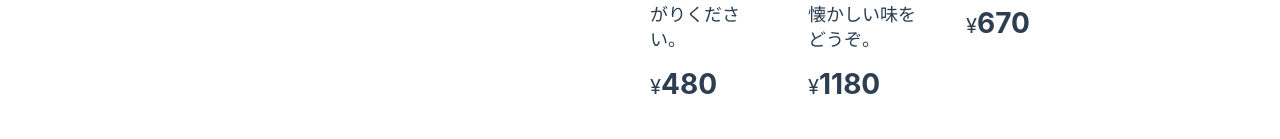
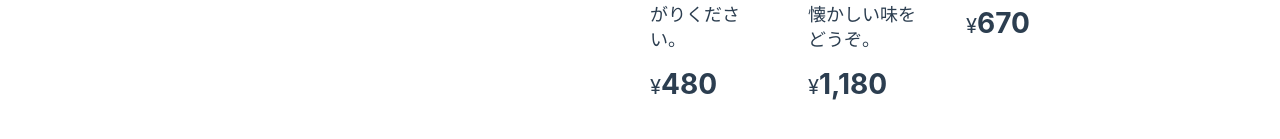
Before and after one commit to sakamoto-waka/vue3-lab, a Vue app: page / in a window 1280 px wide. Shown: the part 545-684 px from the top of the page. Built offline with nearby package versions, Linux system fonts and the light colour scheme.

Commit message:
[update] sleep

```diff
--- a/src/App.vue
+++ b/src/App.vue
@@ -38,6 +38,10 @@ const items = ref ([
     soldOut: false,
   }
 ])
+
+function pricePrefix(price) {
+  return price.toLocaleString()
+}
 </script>
 
 <template>
@@ -54,7 +58,7 @@ const items = ref ([
         <div class="description">
           <h2>{{ item.name }}</h2>
           <p>{{ item.description }}</p>
-          <span>¥<span class="price">{{ item.price }}</span></span>
+          <span>¥<span class="price">{{ pricePrefix(item.price) }}</span></span>
         </div>
       </div>
     </template>
```
